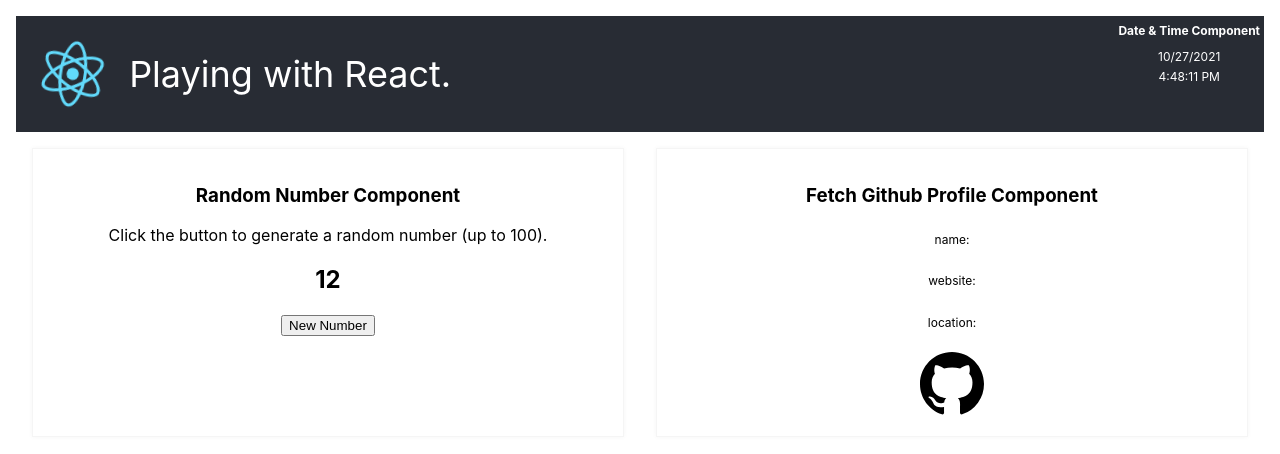
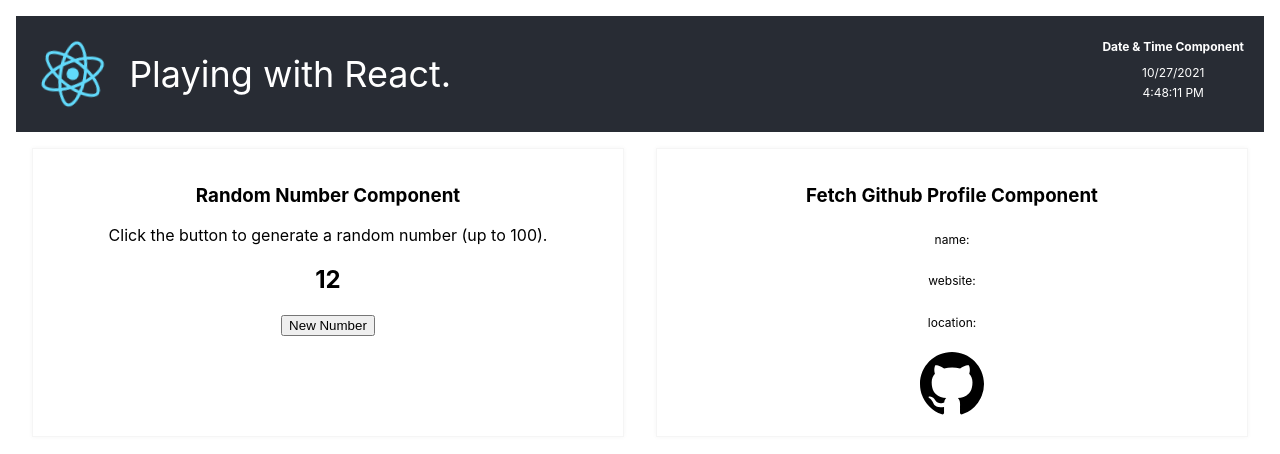
Before and after one commit to mkguthrie/playing-with-REACT, a React (Create React App) app: page / in a window 1280 px wide. Shown: the top 454 px of the page. Built offline with nearby package versions, Linux system fonts and the light colour scheme; no server answers.

Commit message:
vertically centered date component

```diff
--- a/src/components/App.css
+++ b/src/components/App.css
@@ -36,6 +36,7 @@
   justify-content: flex-start;
   font-size: calc(20px + 2vmin);
   color: white;
+  position: relative;
 }
 
 .App-link {
--- a/src/components/App.js
+++ b/src/components/App.js
@@ -17,10 +17,10 @@ function App() {
         </div>
       </header>
       <div className="App-contents">
-        <div>
+        <div className='slide-bottom'>
           <RandomNum />
         </div>
-        <div>
+        <div className='slide-bottom'>
           <GithubProfile />
         </div>
       </div>
--- a/src/components/currentDate/currentDate.css
+++ b/src/components/currentDate/currentDate.css
@@ -3,6 +3,7 @@
     right: 20px;
     top: 0;
     text-align: center;
+    bottom: 0;
 }
 
 .dateComponent span {
--- a/src/components/fetchGithubProfile/fetchGithubProfile.js
+++ b/src/components/fetchGithubProfile/fetchGithubProfile.js
@@ -28,7 +28,7 @@ function GithubProfile() {
                 <h4><span>website:</span> {userData.blog}</h4>
                 <h4><span>location:</span> {userData.location}</h4>
 
-                <div className="github-link slide-bottom">
+                <div className="github-link">
                     <img src='/images/github.svg' className="Github-logo" alt="gihub-logo" />
                     {/* <a href={userData.html_url} rel="noreferrer" target="_blank"></a> */}
                 </div>
```
